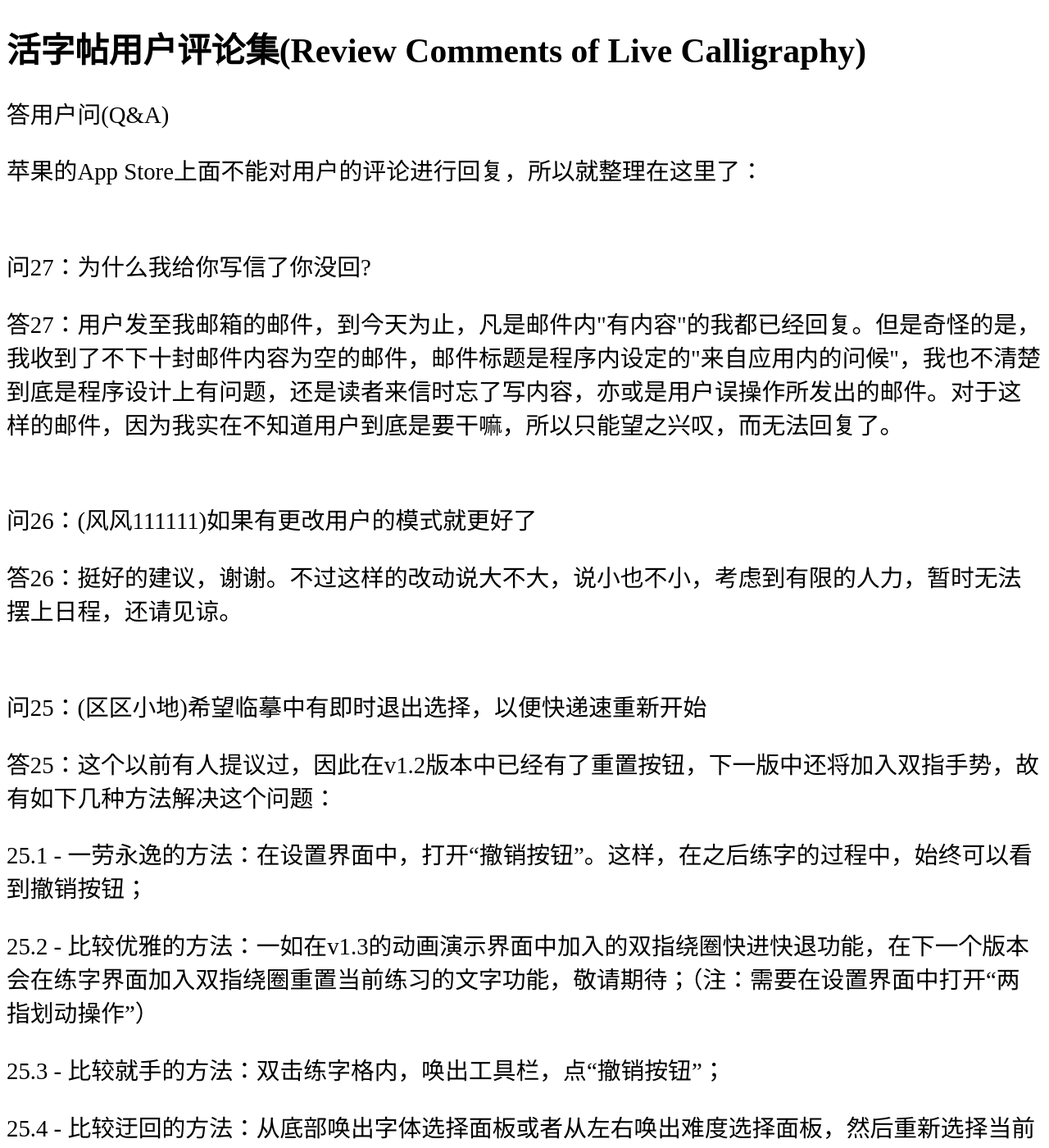
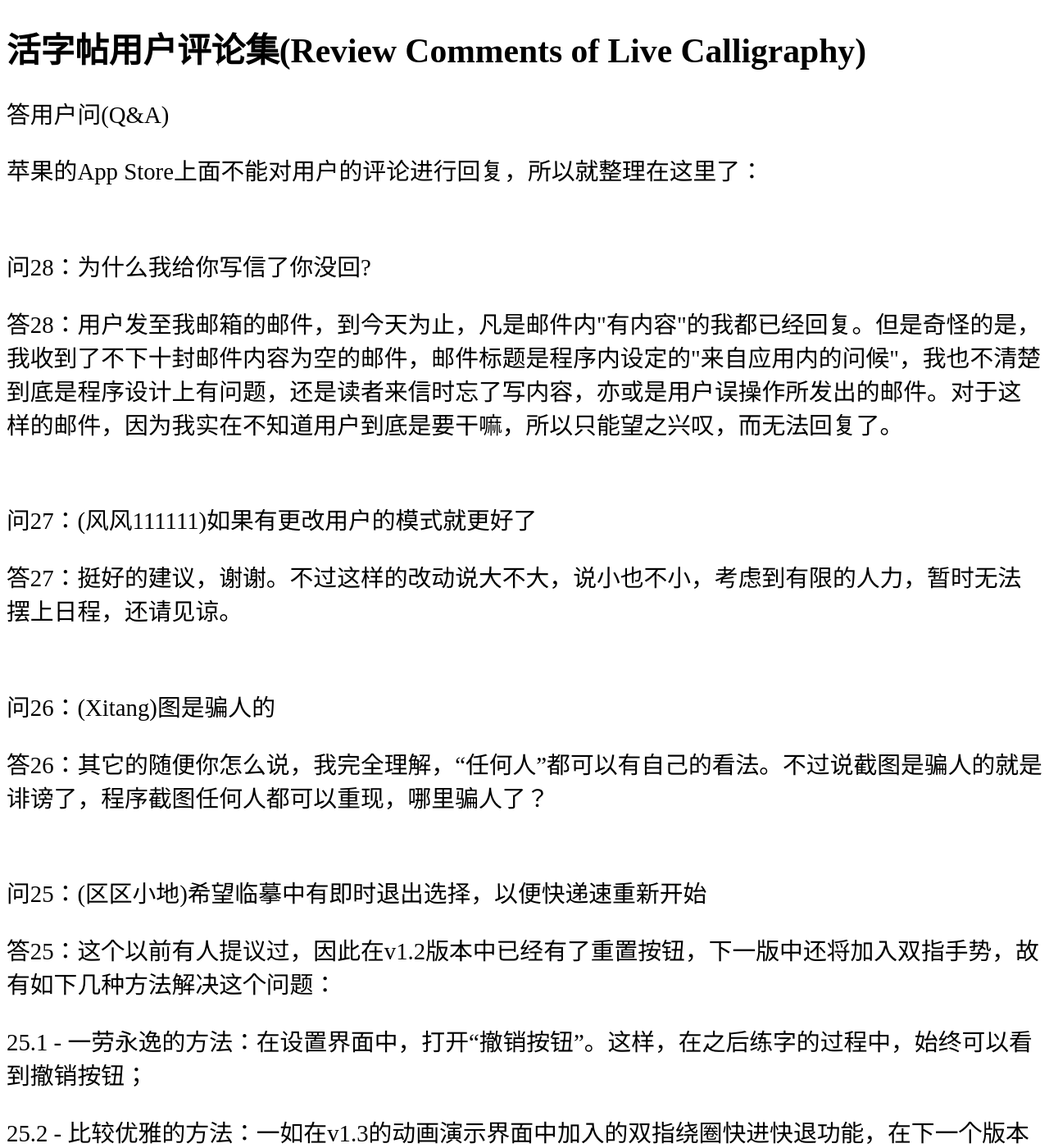
Before and after one commit to shengzhe/livecalligraphy, a Jekyll site: the page built from _posts/2012-08-31-LiveCalligraphyQA.html, in a window 1280 px wide and 1400 px high. Shown: the whole window at 82% size. Built offline with Jekyll 4.4.1, drawn with Linux system fonts in a browser that asks for light colours; Markdown is read by kramdown in place of the engine named in the settings.

Commit message:
Update 2012-08-31-LiveCalligraphyQA.html

```diff
--- a/_posts/2012-08-31-LiveCalligraphyQA.html
+++ b/_posts/2012-08-31-LiveCalligraphyQA.html
@@ -6,11 +6,14 @@ title: 活字帖用户评论集(Review Comments of Live Calligraphy)
 <p>答用户问(Q&A)</p>
 <p>苹果的App Store上面不能对用户的评论进行回复，所以就整理在这里了：</p>
 <br/>
-<p>问27：为什么我给你写信了你没回?</p>
-<p>答27：用户发至我邮箱的邮件，到今天为止，凡是邮件内"有内容"的我都已经回复。但是奇怪的是，我收到了不下十封邮件内容为空的邮件，邮件标题是程序内设定的"来自应用内的问候"，我也不清楚到底是程序设计上有问题，还是读者来信时忘了写内容，亦或是用户误操作所发出的邮件。对于这样的邮件，因为我实在不知道用户到底是要干嘛，所以只能望之兴叹，而无法回复了。</p>
+<p>问28：为什么我给你写信了你没回?</p>
+<p>答28：用户发至我邮箱的邮件，到今天为止，凡是邮件内"有内容"的我都已经回复。但是奇怪的是，我收到了不下十封邮件内容为空的邮件，邮件标题是程序内设定的"来自应用内的问候"，我也不清楚到底是程序设计上有问题，还是读者来信时忘了写内容，亦或是用户误操作所发出的邮件。对于这样的邮件，因为我实在不知道用户到底是要干嘛，所以只能望之兴叹，而无法回复了。</p>
 <br/>
-<p>问26：(风风111111)如果有更改用户的模式就更好了</p>
-<p>答26：挺好的建议，谢谢。不过这样的改动说大不大，说小也不小，考虑到有限的人力，暂时无法摆上日程，还请见谅。</p>
+<p>问27：(风风111111)如果有更改用户的模式就更好了</p>
+<p>答27：挺好的建议，谢谢。不过这样的改动说大不大，说小也不小，考虑到有限的人力，暂时无法摆上日程，还请见谅。</p>
+<br/>
+<p>问26：(Xitang)图是骗人的</p>
+<p>答26：其它的随便你怎么说，我完全理解，“任何人”都可以有自己的看法。不过说截图是骗人的就是诽谤了，程序截图任何人都可以重现，哪里骗人了？</p>
 <br/>
 <p>问25：(区区小地)希望临摹中有即时退出选择，以便快递速重新开始</p>
 <p>答25：这个以前有人提议过，因此在v1.2版本中已经有了重置按钮，下一版中还将加入双指手势，故有如下几种方法解决这个问题：</p>
```
